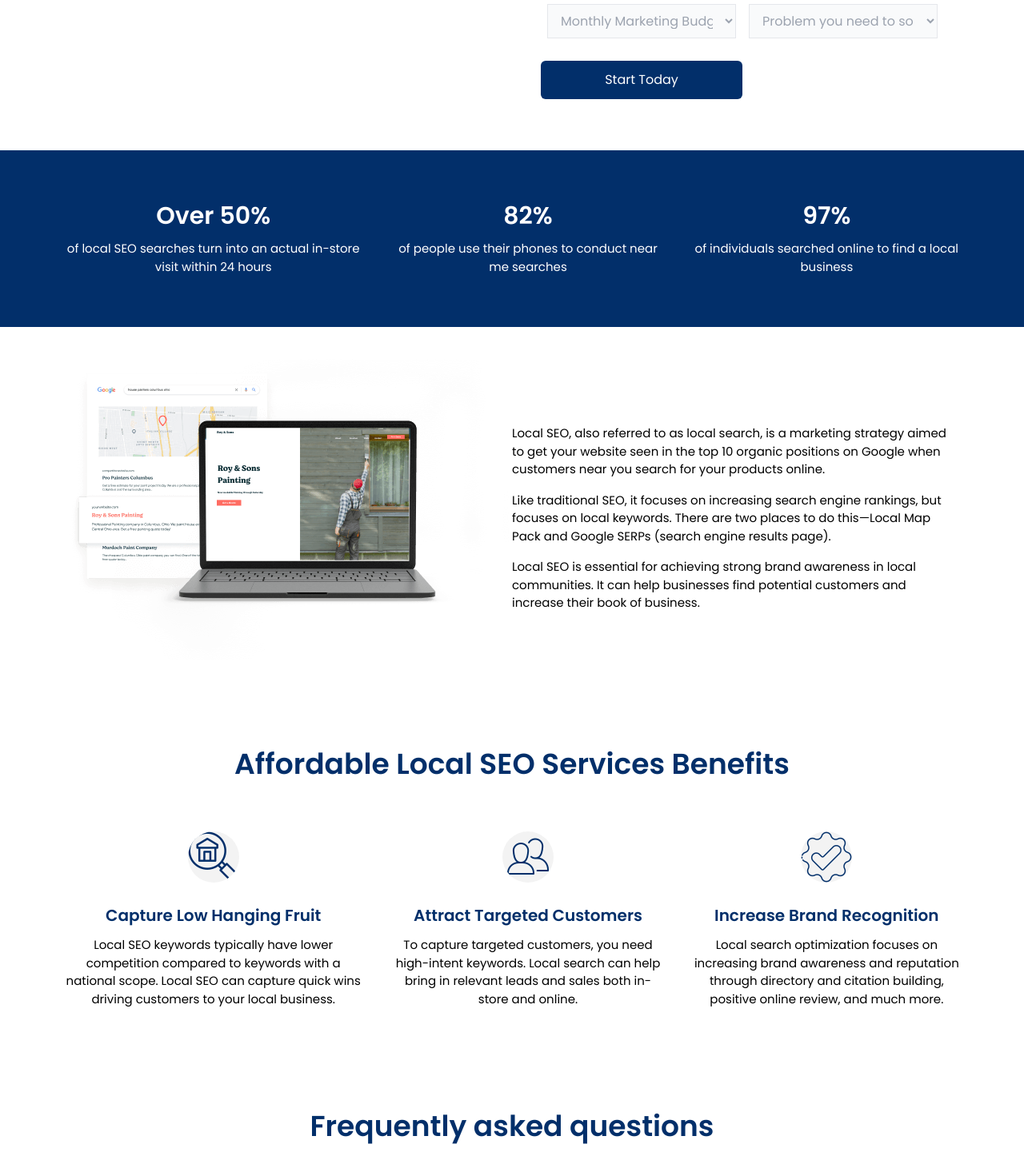
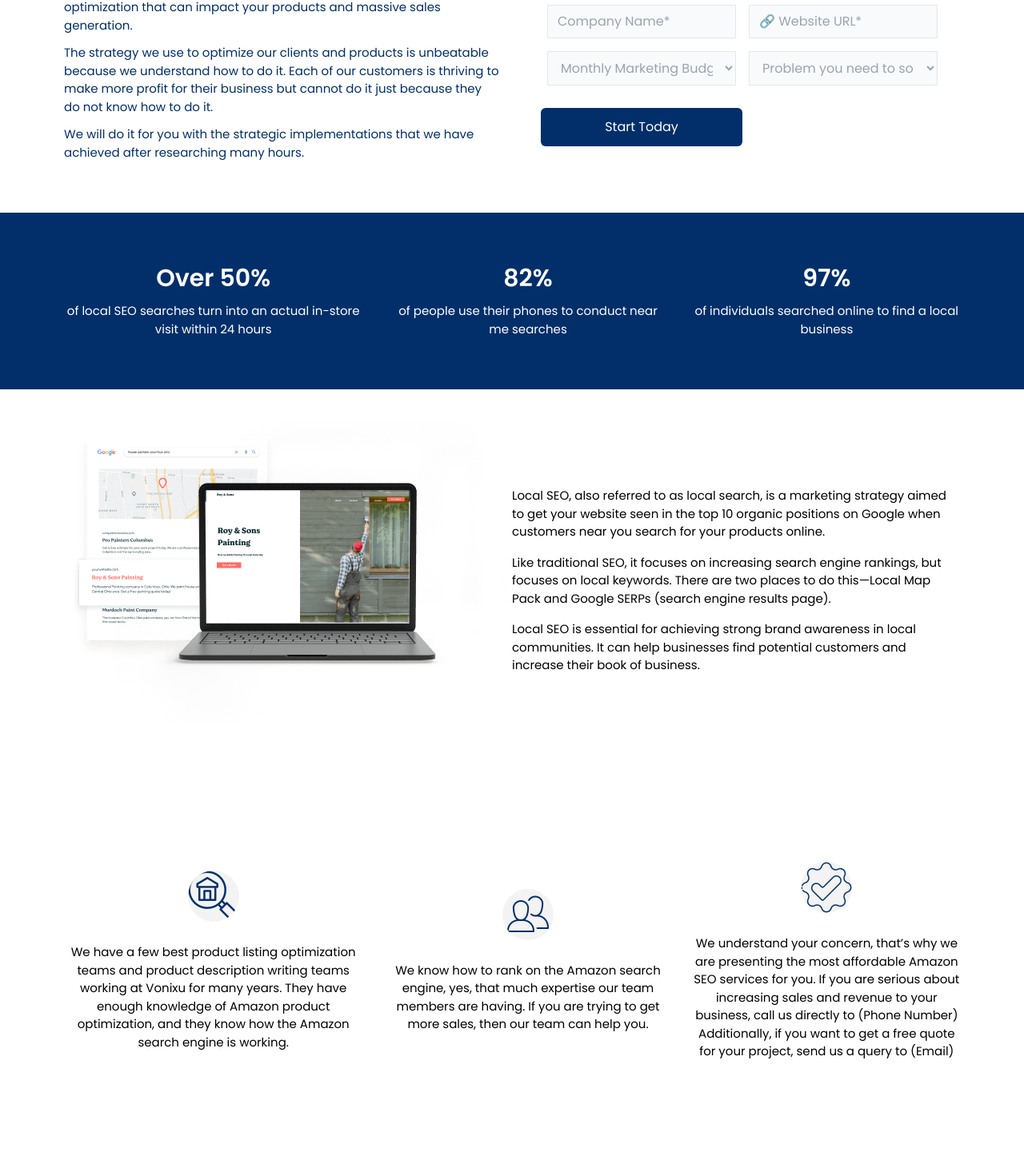
Before and after one commit to alamincoders/vonixu, a Next.js app: page /amazonSeoService in a window 1280 px wide. Shown: the part 817-2273 px from the top of the page at 80% size. Built offline with nearby package versions, Linux system fonts and the light colour scheme; a small style sheet from the web is missing.

Commit message:
AmazonSEOService content done

```diff
--- a/components/SEO/AmazonSEOService.jsx
+++ b/components/SEO/AmazonSEOService.jsx
@@ -6,19 +6,30 @@ import WhatSEO from "../ServicesComponents/WhatSEO";
 import SEOBenefits from "../ServicesComponents/SEOBenefits";
 
 import seo from "../../assets/services/whatseo.png";
-
-import bImg from "../../assets/services/local.webp";
 import Banner from "../ServicesComponents/Banner";
 import ServiceFAQ from "../ServicesComponents/ServiceFAQ";
 
 const AmazonSEOService = () => {
   return (
     <>
-      <Banner title="VISER SEO Services: Rank on Search Engine & Drive Organic Traffic to Your Website" />
+      <Banner title="Rank Higher Your Amazon Store & Reach More Consumers" />
       <SeoFormBanner
-        title="Affordable Local SEO"
-        p="Manta has ranked millions of local businesses in the top 10 of Google for over 20 years with our affordable local SEO services. We help businesses get found by a large local audience to increase both leads and sales. Learn how our local  SEO services can help you find new customers today!"
-        img={bImg}
+        title="Get the Best Amazon SEO Services for Product Listing Optimization: Rank Higher on Amazon & Generate More Sales"
+        p1="You would be astonished knowing that more than 50% of people are searching Amazon for buying any new products for their needs.
+
+It is the major reason that manufacturers are listing their products on the platform and generating sales.
+
+However, this particular platform spread its services globally. Now, more than 40% of online sales are happening on Amazon.
+
+Vonixu has the best amazon SEO services for product listing optimization that can impact your products and massive sales generation.
+"
+        p2="The strategy we use to optimize our clients and products is unbeatable because we understand how to do it.
+
+Each of our customers is thriving to make more profit for their business but cannot do it just because they do not know how to do it.
+"
+        p3="We will do it for you with the strategic implementations that we have achieved
+after researching many hours.
+"
       />
       <OverPercent
         title1="Over 50%"
@@ -36,39 +47,81 @@ const AmazonSEOService = () => {
         p3=" Local SEO is essential for achieving strong brand awareness in local communities. It can help businesses find potential customers and increase their book of business."
       />
       <SEOBenefits
-        title1="Affordable Local SEO Services Benefits "
-        title2="Capture Low Hanging Fruit"
-        title3="Attract Targeted Customers"
-        title4=" Increase Brand Recognition"
-        p1="Local SEO keywords typically have lower competition compared to keywords with a national scope. Local SEO can capture quick wins driving  customers to your local business."
-        p2="To capture targeted customers, you need high-intent keywords. Local search can help bring in relevant leads and sales both in-store and online. "
-        p3=" Local search optimization focuses on increasing brand awareness and reputation through directory and citation building, positive online  review, and much more."
+        p1="We have a few best product listing optimization teams and product description writing teams working at Vonixu for many years.
+
+They have enough knowledge of Amazon product optimization, and they know how the Amazon search engine is working.
+"
+        p2="We know how to rank on the Amazon search engine, yes, that much expertise our team members are having.
+
+If you are trying to get more sales, then our team can help you.
+"
+        p3=" We understand your concern, that’s why we are presenting the most affordable Amazon SEO services for you.
+
+If you are serious about increasing sales and revenue to your business, call us directly to  (Phone Number)
+Additionally, if you want to get a free quote for your project, send us a query to  (Email)
+"
       />{" "}
       <ServiceFAQ
-        que1=""
-        que2=""
-        que3=""
-        que4=""
-        que5=""
-        que6=""
-        que7=""
-        que8=""
-        que9=""
-        que10=""
-        que11=""
-        que12=""
-        ans1=""
-        ans2=""
-        ans3=""
-        ans4=""
-        ans5=""
-        ans6=""
-        ans7=""
-        ans8=""
-        ans9=""
-        ans10=""
-        ans11=""
-        ans12=""
+        title="Amazon SEO Services for Product Listing Optimization"
+        p="Amazon sellers are finding solutions for increasing their sales to generate more revenue. We are receiving many queries from them about our service details so that they can understand how we can improve their sales.
+
+Well, in this Q&A section, we have tried to answer all of your questions. Additionally, if you have questions that you have not got answers here, you can send it through an email. Let’s check out your answers below.
+"
+        que1="What is the Amazon Product Listing Service?"
+        que2="What is the Amazon SEO Service?"
+        que3="Is Amazon Search Engine is Different From Other Search Engines?"
+        que4="How Much Does It Cost to Run the Amazon Product Listing & SEO Campaign?
+"
+        que5="How Long Does It Take to See Your Listing and SEO Service is Working?"
+        que6="How Many Keywords Should I Target For a Single Product?
+"
+        que7="Can You Manage My Entire Brand?
+"
+        que8="Will My Rankings Stay After the Campaign is Completed & You Are No Longer Responsible?
+"
+        que9="Do You Outsource Content, or Can I Provide My Content?
+"
+        que10="Why Should I Choose You For My Brand?"
+        ans1="Amazon is selling products worldwide, and most of the manufacturers are listing their products there. Most sellers are not aware of doing the listing correctly. They are just putting the product description randomly, which is not the right way.
+
+Our Amazon product listing service is easing your hardship and listing your product in a way that will surely stand out among millions of other products on Amazon.
+"
+        ans2="Amazon has a sophisticated search engine that customers are using to search for their desired products. If you want to optimize your product listing for Amazon search engine, get our Amazon SEO services to optimize your product listings.
+
+We will optimize your product in such a way that customers can see your product after they search on the amazon search engine.
+"
+        ans3="Yes, the Amazon search engine is designed differently than other search engines such as Google. In addition to that, Amazon uses different factors to decorate its search results for the respective search phrase.
+
+Our experts have in-depth knowledge about how the amazon search engine works.
+"
+        ans4="The cost of listing products and doing SEO for those products are dependent on how difficult the product is to rank on the Amazon search engine. Besides these, you can only take the listing service, but it is not recommended.
+
+Without optimization, your products will not show up on the result, and people cannot see to buy your product. Check out our most affordable Amazon SEO services for Amazon product listing to get more relevant information.
+"
+        ans5="We will list your product and optimize it within the shortest possible time. However, getting ranked on the Amazon search engine may take longer because it depends on its algorithm.
+
+We use the best strategy and factors while optimizing, so your product is going to rank a lot faster than no other providers can.
+"
+        ans6="The best practice is using one or two focus keywords for a single product. It is easy and effective for ranking because it is focused on a particular term.
+
+However, our product research specialists will find keywords that people are searching for and optimize your listing with those relevant keywords but keeping single or two focus keywords.
+"
+        ans7="Yes, we can manage your entire brand. You should know that Viserx is a full-service digital marketing service provider. We have dedicated digital marketing services covering each marketing tactic.
+
+We are currently serving many businesses with our complete SEO services and generating high volume revenue. If you want to increase your revenue by increasing sales without hassling with digital marketing, we are the right provider you must partner with.
+"
+        ans8="Yes, definitely. Our product listing and product SEO optimization service will surely stay ranked with our expertise. However, it needs regular maintenance to keep your optimization updated and above the fold to perform better than your competitors.
+
+Whether our campaign is completed or not, your rankings will remain the same as long as you are regularly taking care of it. We have a dedicated after-sales service, and you can use it to keep your rankings with more sales generation.
+"
+        ans9="No, we do not outsource anything from anywhere. We have several in-house writing teams who will write SEO optimized product descriptions that attract customers.
+
+You must understand that your product description, features, product quality, benefits that customers will get, no. of good reviews, and several other factors are essential to generate sales. Our writers will make sure that your product is perfectly presented to convince and influence buyers to purchase.
+"
+        ans10="Vonixu  is the most affordable Amazon SEO service provider in the industry. We have been providing our services for more than a decade to thousands of Amazon sellers.
+
+They are satisfied with our services for the quality we have served them. Our customers are recommending us as the best Amazon SEO service provider. We have earned millions of dollars by increasing revenue through product sales for them.
+"
       />
     </>
   );
--- a/components/SEO/SeoAuditService.jsx
+++ b/components/SEO/SeoAuditService.jsx
@@ -51,6 +51,7 @@ We have a dedicated team for doing SEO audits, and they are experienced enough t
         p3=" Local search optimization focuses on increasing brand awareness and reputation through directory and citation building, positive online  review, and much more."
       />{" "}
       <ServiceFAQ
+        title="FAQ: SEO Audit Service"
         p="Many customers are sending us queries they need answers through emails. You should know that we care about the queries you send us because we are a client-oriented service provider. However, it is difficult for us to answer all the questions individually, so we decided to answer them here all at once. Check below the Q&A section to find answers to the most asked queries about our SEO audit service."
         que1="Why Do I Need An SEO Audit Service?"
         que2="What Does Your Website SEO Audit Service Will Cover?"
--- a/components/SEO/SeoService.jsx
+++ b/components/SEO/SeoService.jsx
@@ -52,6 +52,7 @@ Call us at the given no. or fill up the form and send us your requirement. One o
         p3=" Local search optimization focuses on increasing brand awareness and reputation through directory and citation building, positive online  review, and much more."
       />{" "}
       <ServiceFAQ
+        title="FAQ: Best SEO Services"
         p=" SEO services are the most familiar service in the digital marketing
           industry. Business owners are always searching for the best SEO
           services. Regardless, we also are getting massive emails that contain
--- a/components/ServicesComponents/ServiceFAQ.jsx
+++ b/components/ServicesComponents/ServiceFAQ.jsx
@@ -1,6 +1,7 @@
 import React from "react";
 
 const ServiceFAQ = ({
+  title,
   p,
 que1,
 que2,
@@ -31,7 +32,7 @@ ans12
     <>
       <section class="container py-16">
         <h1 class="text-2xl font-semibold lg:text-4xl text-primary text-center ">
-          Frequently asked questions
+          {title}
         </h1>
         <p className="mt-4 text-center text-[14.8px] " >
          {p}
```
